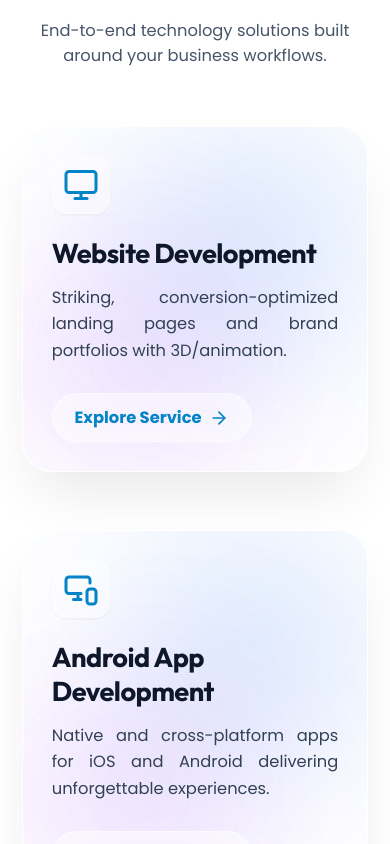
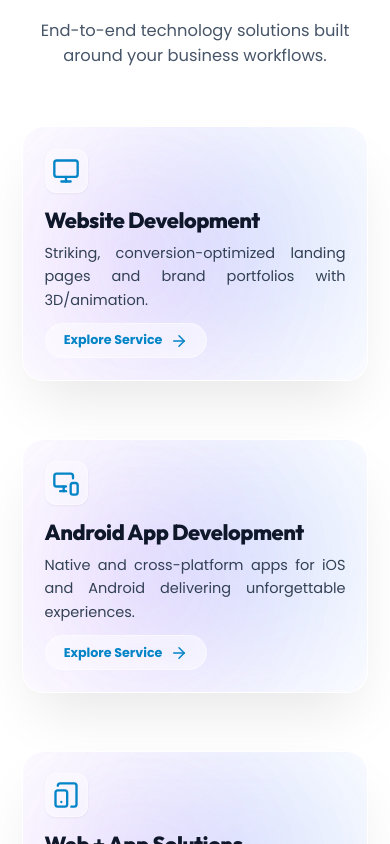
Before and after one commit to TafinityAI-LLP/tai, a React (Vite) app: page / in a window 390 px wide. Shown: the part 1840-2684 px from the top of the page. Built offline with nearby package versions, Linux system fonts and the light colour scheme.

Commit message:
style: reduce bulkiness of services cards and add desktop detailed descriptions

```diff
--- a/src/pages/Home.jsx
+++ b/src/pages/Home.jsx
@@ -29,14 +29,62 @@ const Home = () => {
   const y = useTransform(scrollYProgress, [0, 1], ['0%', '30%']);
 
   const services = [
-    { icon: <Monitor size={32} />, title: 'Website Development', desc: 'Striking, conversion-optimized landing pages and brand portfolios with 3D/animation.', link: '/services' },
-    { icon: <MonitorSmartphone size={32} />, title: 'Android App Development', desc: 'Native and cross-platform apps for iOS and Android delivering unforgettable experiences.', link: '/services' },
-    { icon: <TabletSmartphone size={32} />, title: 'Web + App Solutions', desc: 'Unified codebase solutions providing a seamless experience across all target platforms.', link: '/services' },
-    { icon: <ShoppingBag size={32} />, title: 'E-Commerce Solutions', desc: 'High-conversion online stores engineered for scale with custom cart solutions.', link: '/services' },
-    { icon: <CreditCard size={32} />, title: 'POS / Billing Solutions', desc: 'Fast, secure Point of Sale software focused on frictionless checkout and ledger management.', link: '/services' },
-    { icon: <Database size={32} />, title: 'ERP Solutions', desc: 'Custom enterprise resource planning software tailored to automate your workflows.', link: '/services' },
-    { icon: <Users size={32} />, title: 'CRM Solutions', desc: 'Intelligent customer relationship management to track leads and boost sales efficiency.', link: '/services' },
-    { icon: <Layers size={32} />, title: 'Custom Solutions', desc: 'Powerful bespoke applications customized end-to-end to solve complex challenges.', link: '/services' },
+    {
+      icon: <Monitor size={32} />,
+      title: 'Website Development',
+      desc: 'Striking, conversion-optimized landing pages and brand portfolios with 3D/animation.',
+      desktopDesc: 'We architect responsive, high-performance web experiences utilizing modern frameworks like React and Next.js. Expect flawless load times.',
+      link: '/services'
+    },
+    {
+      icon: <MonitorSmartphone size={32} />,
+      title: 'Android App Development',
+      desc: 'Native and cross-platform apps for iOS and Android delivering unforgettable experiences.',
+      desktopDesc: 'From native Kotlin to hybrid React Native solutions, we build secure, scalable mobile applications. Our development lifecycle emphasizes seamless UI/UX.',
+      link: '/services'
+    },
+    {
+      icon: <TabletSmartphone size={32} />,
+      title: 'Web + App Solutions',
+      desc: 'Unified codebase solutions providing a seamless experience across all target platforms.',
+      desktopDesc: 'Achieve true platform symmetry through unified Progressive Web Apps (PWA) and multi-targeting architectures for maximum efficiency.',
+      link: '/services'
+    },
+    {
+      icon: <ShoppingBag size={32} />,
+      title: 'E-Commerce Solutions',
+      desc: 'High-conversion online stores engineered for scale with custom cart solutions.',
+      desktopDesc: 'Maximize your ROI with headless e-commerce platforms featuring integrated payment gateways and dynamic inventory management algorithms.',
+      link: '/services'
+    },
+    {
+      icon: <CreditCard size={32} />,
+      title: 'POS / Billing Solutions',
+      desc: 'Fast, secure Point of Sale software focused on frictionless checkout and ledger management.',
+      desktopDesc: 'Optimize your retail and operational accounting with our robust modern POS systems. We provide barcode integrations and real-time cloud synching.',
+      link: '/services'
+    },
+    {
+      icon: <Database size={32} />,
+      title: 'ERP Solutions',
+      desc: 'Custom enterprise resource planning software tailored to automate your workflows.',
+      desktopDesc: 'Centralize your organizational data across HR, Finance, and Supply Chain. Our custom ERP solutions dismantle data silos with actionable business APIs.',
+      link: '/services'
+    },
+    {
+      icon: <Users size={32} />,
+      title: 'CRM Solutions',
+      desc: 'Intelligent customer relationship management to track leads and boost sales efficiency.',
+      desktopDesc: 'Foster deeper client engagements with tailored CRM dashboards. Track pipeline stages natively and automate follow-up communications.',
+      link: '/services'
+    },
+    {
+      icon: <Layers size={32} />,
+      title: 'Custom Solutions',
+      desc: 'Powerful bespoke applications customized end-to-end to solve complex challenges.',
+      desktopDesc: 'Need something entirely unique? We tackle edge-case architectural difficulties by developing robust custom services from the ground up.',
+      link: '/services'
+    },
   ];
 
   return (
@@ -220,33 +268,39 @@ const Home = () => {
                   whileInView={{ opacity: 1, y: 0 }}
                   viewport={{ once: true, margin: "-50px" }}
                   transition={{ delay: 0.1 }}
-                  className="w-full flex flex-col md:flex-row items-start md:items-center p-8 md:p-12 min-h-[300px] border border-white/20 dark:border-slate-700/30 bg-white/40 dark:bg-slate-900/40 backdrop-blur-2xl shadow-[0_30px_60px_-15px_rgba(0,0,0,0.1)] dark:shadow-[0_30px_60px_-15px_rgba(0,0,0,0.6)] rounded-[2rem] md:rounded-[3rem] overflow-hidden group"
+                  className="w-full flex flex-col md:flex-row items-start md:items-center p-6 md:p-8 min-h-[220px] md:min-h-[250px] border border-white/20 dark:border-slate-700/30 bg-white/40 dark:bg-slate-900/40 backdrop-blur-2xl shadow-[0_30px_60px_-15px_rgba(0,0,0,0.1)] dark:shadow-[0_30px_60px_-15px_rgba(0,0,0,0.6)] rounded-3xl md:rounded-[2.5rem] overflow-hidden group"
                 >
 
                   {/* Frosted Glow Effects */}
                   <div className="absolute top-0 right-0 w-64 h-64 bg-blue-500/20 blur-[80px] rounded-full pointer-events-none group-hover:bg-blue-500/30 transition-colors"></div>
                   <div className="absolute bottom-0 left-0 w-64 h-64 bg-purple-500/20 blur-[80px] rounded-full pointer-events-none group-hover:bg-purple-500/30 transition-colors"></div>
 
-                  <div className="flex-1 pr-0 md:pr-12 relative z-10">
-                    <div className="w-16 h-16 md:w-20 md:h-20 mb-6 bg-white/50 dark:bg-slate-800/50 backdrop-blur-md rounded-2xl flex items-center justify-center text-[--accent-color] group-hover:scale-110 group-hover:bg-[--accent-color] group-hover:text-white transition-all duration-300 border border-white/30 dark:border-slate-700/50 shadow-sm">
-                      {React.cloneElement(svc.icon, { size: 36 })}
+                  <div className="flex-1 pr-0 md:pr-10 relative z-10 w-full">
+                    <div className="w-12 h-12 md:w-16 md:h-16 mb-4 md:mb-5 bg-white/50 dark:bg-slate-800/50 backdrop-blur-md rounded-xl md:rounded-2xl flex items-center justify-center text-[--accent-color] group-hover:scale-110 group-hover:bg-[--accent-color] group-hover:text-white transition-all duration-300 border border-white/30 dark:border-slate-700/50 shadow-sm">
+                      {React.cloneElement(svc.icon, { size: 28 })}
                     </div>
 
-                    <h3 className="text-3xl md:text-4xl font-bold mb-4 text-slate-900 dark:text-white leading-tight">
+                    <h3 className="text-2xl md:text-3xl font-extrabold mb-2 md:mb-3 text-slate-900 dark:text-white leading-tight">
                       {svc.title}
                     </h3>
 
-                    <p className="text-lg text-slate-700 dark:text-slate-300 mb-8 leading-relaxed max-w-xl">
+                    <p className="text-base text-slate-700 dark:text-slate-300 mb-3 leading-relaxed max-w-xl">
                       {svc.desc}
                     </p>
 
-                    <Link to={svc.link} className="inline-flex items-center gap-2 font-bold text-lg text-[--accent-color] hover:text-blue-700 dark:hover:text-blue-400 transition-colors bg-white/60 dark:bg-slate-800/60 backdrop-blur-md px-6 py-3 rounded-full border border-white/40 dark:border-slate-600/50 hover:bg-white/90 dark:hover:bg-slate-800 focus:outline-none focus:ring-4 focus:ring-blue-500/20">
-                      Explore Service <ArrowRight size={20} className="group-hover:translate-x-1 transition-transform" />
+                    {svc.desktopDesc && (
+                      <p className="hidden md:block text-sm text-slate-600/80 dark:text-slate-400/80 mb-5 leading-relaxed max-w-xl">
+                        {svc.desktopDesc}
+                      </p>
+                    )}
+
+                    <Link to={svc.link} className="inline-flex items-center gap-2 font-bold text-sm md:text-base text-[--accent-color] hover:text-blue-700 dark:hover:text-blue-400 transition-colors bg-white/60 dark:bg-slate-800/60 backdrop-blur-md px-5 py-2 rounded-full border border-white/40 dark:border-slate-600/50 hover:bg-white/90 dark:hover:bg-slate-800 focus:outline-none focus:ring-4 focus:ring-blue-500/20 w-fit">
+                      Explore Service <ArrowRight size={18} className="group-hover:translate-x-1 transition-transform" />
                     </Link>
                   </div>
 
-                  <div className="hidden md:flex w-full md:w-1/3 justify-end items-center relative z-10 opacity-10 group-hover:opacity-20 transition-opacity duration-500">
-                    {React.cloneElement(svc.icon, { size: 200 })}
+                  <div className="hidden md:flex w-full md:w-1/3 justify-end items-center relative z-10 opacity-10 group-hover:opacity-[0.15] transition-opacity duration-500">
+                    {React.cloneElement(svc.icon, { size: 140 })}
                   </div>
 
                   {/* Gradient Overlay for subtle separation */}
```
